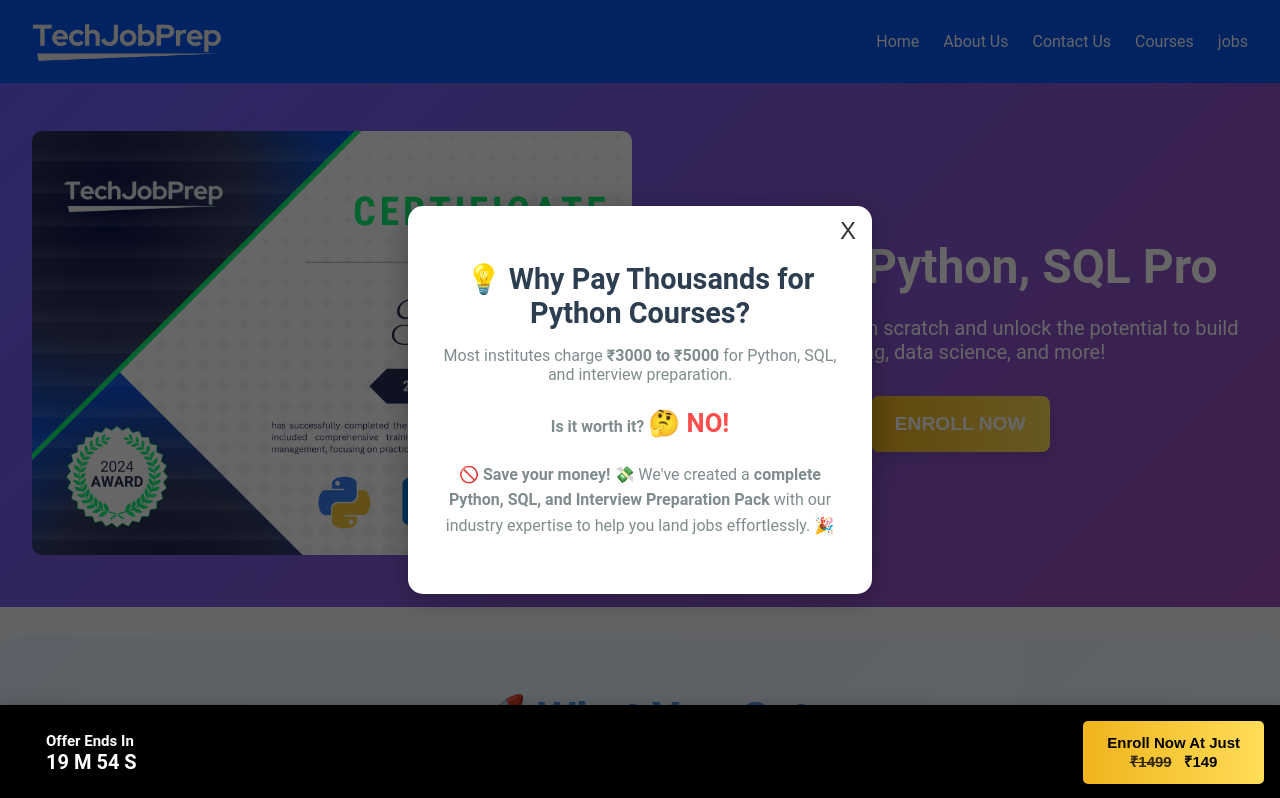
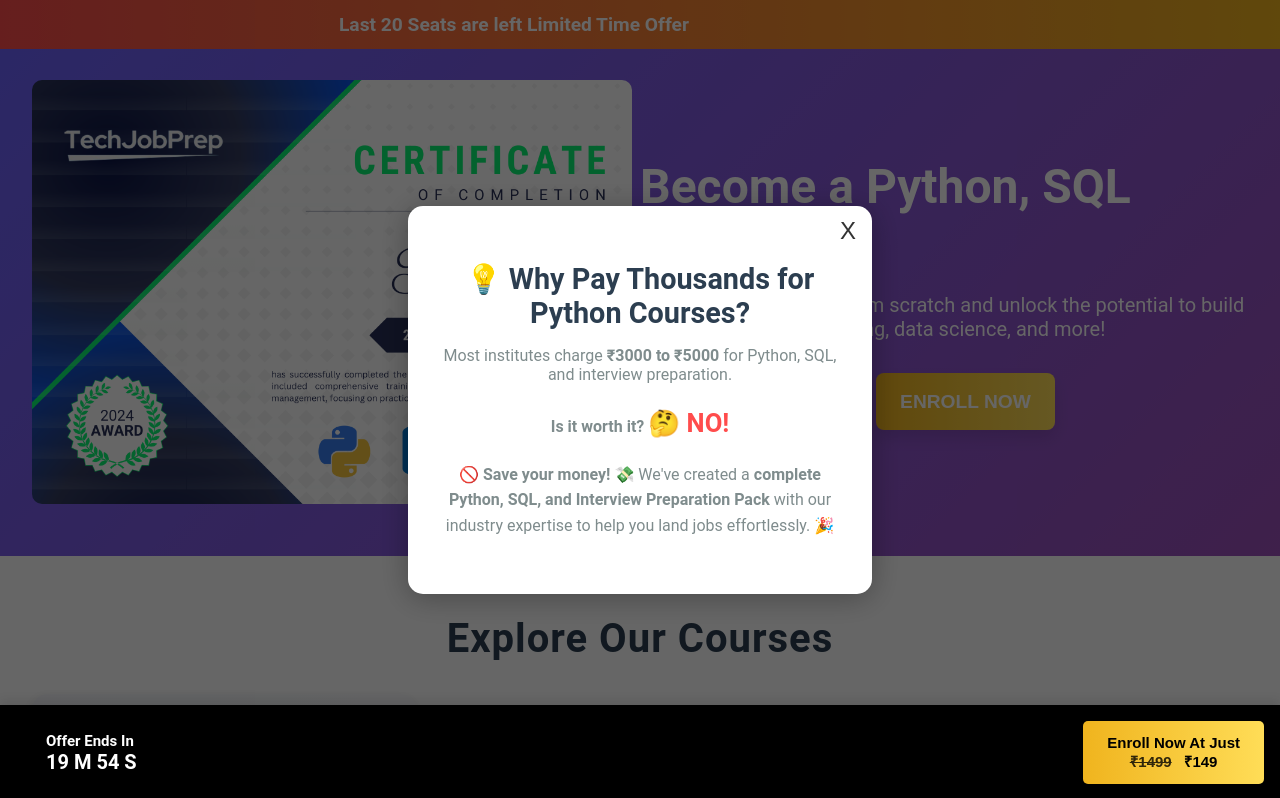
Before and after one commit to TechJobPrep/website, a React (Create React App) app: page / in a window 1280 px wide. Shown: the top 798 px of the page. Built offline with nearby package versions, Linux system fonts and the light colour scheme.

Commit message:
design updated

```diff
--- a/src/App.js
+++ b/src/App.js
@@ -17,21 +17,24 @@
 import CoursesDisplay from "./Components/CoursesDisplay";
 import Jobs from "./Components/Jobs";
 import Interview from "./Components/Interview.js";
+import Popup from "./Components/Popup.js";
 
 function App() {
   return (
     <Router>
       <div className="app">
-        <Navbar />
+        {/* <Navbar /> */}
         <Routes>
           <Route path="/" element={
             <>
               <Hero />
+              <CoursesDisplay/>
+              <Testimonials />
               <MessageComponent />
               <WhatYouGet />
               <CourseDetails />
               <StickyCard />
-              <Testimonials />
+              <Popup/>
               <FAQ />
             </>
           } />
--- a/src/Components/Hero.css
+++ b/src/Components/Hero.css
@@ -1,4 +1,38 @@
+/* Scrolling Text */
+.scrolling-text {
+  background: linear-gradient(90deg, #ff4c4c, #f0b41e);
+  color: white;
+  font-weight: bold;
+  font-size: 1.2rem;
+  padding: 0.8rem 0;
+  text-align: center;
+  overflow: hidden;
+  position: fixed;
+  top: 0;
+  width: 100%;
+  z-index: 1000;
+  animation: fadeIn 0.5s ease-in;
+}
+
+.scrolling-text span {
+  display: inline-block;
+  white-space: nowrap;
+  animation: scroll 10s linear infinite;
+}
+
+/* Scrolling Animation */
+@keyframes scroll {
+  0% {
+    transform: translateX(100%);
+  }
+  100% {
+    transform: translateX(-100%);
+  }
+}
+
+/* Hero Section */
 .hero {
+  margin-top: 2rem; /* Space for scrolling text */
   display: flex;
   flex-wrap: wrap;
   align-items: center;
@@ -27,47 +61,38 @@
 .button-container {
   display: flex;
   gap: 1.5rem;
-
   margin-top: 2rem;
   margin-left: 1rem;
 }
 
 /* Secondary Button */
 .secondary-btn {
-  background: #8A58D6;
+  background: #8a58d6;
   color: white;
   font-size: 1.2rem;
   font-weight: bold;
   padding: 0.8rem 1.5rem;
-  border: 2px solid #F0B41E;
+  border: 2px solid #f0b41e;
   border-radius: 8px;
   text-transform: uppercase;
-  display: flex;
-  align-items: center;
-  justify-content: center;
   cursor: pointer;
-  position: relative;
-  overflow: hidden;
   transition: all 0.3s ease;
-  text-decoration: none;
 }
 
 .secondary-btn .strike-cont {
   text-decoration: line-through;
   margin-right: 0.5rem;
   color: #999;
-  font-weight: 500;
 }
 
 .secondary-btn:hover {
-  background: #F0B41E;
-  color: white;
-  border-color: #F0B41E;
+  background: #f0b41e;
+  border-color: #f0b41e;
 }
 
 /* Primary Button */
 .primary-btn {
-  background: linear-gradient(90deg, #F0B41E, #ffdd57);
+  background: linear-gradient(90deg, #f0b41e, #ffdd57);
   color: white;
   font-size: 1.2rem;
   font-weight: bold;
@@ -77,35 +102,19 @@
   text-transform: uppercase;
   box-shadow: 0px 8px 15px rgba(0, 0, 0, 0.1);
   cursor: pointer;
-  position: relative;
-  overflow: hidden;
   transition: all 0.3s ease;
 }
 
 .primary-btn:hover {
-  background: linear-gradient(90deg, #ffdd57, #F0B41E);
+  background: linear-gradient(90deg, #ffdd57, #f0b41e);
   transform: translateY(-2px);
   box-shadow: 0px 12px 20px rgba(0, 0, 0, 0.2);
 }
 
-/* Price Emphasis (Optional) */
-.primary-btn::before,
-.secondary-btn::before {
-  content: "";
-  position: absolute;
-  top: 0;
-  left: 0;
-  right: 0;
-  bottom: 0;
-  background: rgba(255, 255, 255, 0.1);
-  z-index: 1;
-  transition: opacity 0.3s;
-  opacity: 0;
-}
-
-.primary-btn:hover::before,
-.secondary-btn:hover::before {
-  opacity: 1;
+/* Hero Image */
+.hero-image img {
+  max-width: 600px;
+  border-radius: 10px;
 }
 
 /* Mobile Styles */
@@ -121,38 +130,9 @@
     font-size: 1.2rem;
     padding: 1rem;
   }
-}
-
-
-
-
-
-
-
-
-
-
-
-
-  .hero-image img {
-    max-width: 600px;
-    border-radius: 10px;
-  }
-
-  @media (max-width: 768px) {
-    .hero {
-      flex-direction: column;
-      text-align: center;
-      padding-left:10px;
-    }
 
   .hero-content {
     max-width: 100%;
-      margin-bottom: 2rem;
-    }
-
-    .hero-buttons {
-      justify-content: center;
   }
 
   .hero-image img {
@@ -160,10 +140,3 @@
     border-radius: 10px;
   }
 }
-
-
-  .dis-code{
-    color: black;
-    font-weight: 500;
-    margin-left: 2px;
-  }
--- a/src/Components/Hero.js
+++ b/src/Components/Hero.js
@@ -1,10 +1,15 @@
 import React from "react";
 import "./Hero.css";
-import banner from "../Assets/yCertificate.png"
-//import { Link } from "react-router-dom";
+import banner from "../Assets/yCertificate.png";
 
 const Hero = () => {
   return (
+    <>
+      {/* Scrolling Text */}
+      <div className="scrolling-text">
+        <span> Last 20 Seats are left Limited Time Offer</span>
+      </div>
+
       <section className="hero">
         <div className="hero-image">
           <img
@@ -13,15 +18,14 @@
           />
         </div>
         <div className="hero-content">
-        <h1>Become a Python, SQL Pro</h1>
+          <h1>Become a Python, SQL Developer</h1>
           <p>
-          Learn Python and SQl from scratch and unlock the potential to build your career in programming, data science, and more!
+            Learn Python and SQL from scratch and unlock the potential to build your career in programming, data science, and more!
           </p>
           <div className="button-container">
             <button className="secondary-btn">
               <span className="strike-cont">₹ 1499/-</span> ₹ 149/-
             </button>
-           {/* <Link to="/cd"><button className="secondary-btn">Know More</button></Link> */}
             <button
               onClick={() =>
                 window.open('https://topmate.io/digitaldelightshop/1083329/pay', '_blank', 'noopener,noreferrer')
@@ -30,15 +34,10 @@
             >
               Enroll Now
             </button>
-
-
-
           </div>
-
-
         </div>
-
       </section>
+    </>
   );
 };
 
--- /dev/null
+++ b/src/Components/Popup.css
@@ -0,0 +1,67 @@
+.a-popup {
+  position: fixed;
+  bottom: 100px;
+  right: 40px;
+  background: linear-gradient(135deg, #6c63ff, #9d50bb);
+  color: white;
+  border-radius: 20px;
+  box-shadow: 0 4px 15px rgba(0, 0, 0, 0.2);
+  padding: 10px 15px;
+  display: flex;
+  align-items: center;
+  gap: 10px;
+  z-index: 1000;
+  animation: fadeIn 0.4s ease-in-out, fadeOut 0.4s ease-in-out 9.6s;
+}
+
+.a-popup-content {
+  display: flex;
+  align-items: center;
+  gap: 10px;
+}
+
+.a-profile-pic {
+  width: 40px;
+  height: 40px;
+  background: #ffdd57;
+  color: #6c63ff;
+  font-size: 1.2rem;
+  font-weight: bold;
+  display: flex;
+  align-items: center;
+  justify-content: center;
+  border-radius: 50%;
+  text-transform: uppercase;
+}
+
+.a-popup-text {
+  font-size: 0.85rem;
+  line-height: 1.2;
+}
+
+.a-popup-text strong {
+  display: block;
+  font-size: 0.95rem;
+}
+
+@keyframes fadeIn {
+  from {
+    opacity: 0;
+    transform: translateY(20px);
+  }
+  to {
+    opacity: 1;
+    transform: translateY(0);
+  }
+}
+
+@keyframes fadeOut {
+  from {
+    opacity: 1;
+    transform: translateY(0);
+  }
+  to {
+    opacity: 0;
+    transform: translateY(20px);
+  }
+}
--- /dev/null
+++ b/src/Components/Popup.js
@@ -0,0 +1,52 @@
+import React, { useEffect, useState } from "react";
+import "./Popup.css";
+
+const Popup = () => {
+  const [showPopup, setShowPopup] = useState(false);
+  const [currentPerson, setCurrentPerson] = useState({});
+
+  const people = [
+    { name: "putta varshitha", message: "Enrolled in Python + SQL Course" },
+    { name: "Pavani Langar", message: "Enrolled in Python + SQL Course" },
+    { name: "Tarun kumar", message: "Enrolled in Python + SQL Course" },
+    { name: "Sathishreddy", message: "Enrolled in Python + SQL Course" },
+    { name: "Devi prasad", message: "Enrolled in Python + SQL Course" },
+    { name: "Poorna Shivani", message: "Enrolled in Python + SQL Course" },
+    { name: "Ch Sai Likith", message: "Enrolled in Python + SQL Course" },
+  ];
+
+  useEffect(() => {
+    const interval = setInterval(() => {
+      const randomPerson =
+        people[Math.floor(Math.random() * people.length)];
+      setCurrentPerson(randomPerson);
+      setShowPopup(true);
+
+      setTimeout(() => {
+        setShowPopup(false);
+      }, 5000); // Display popup for 10 seconds
+    }, 7000); // Trigger every 20 seconds
+
+    return () => clearInterval(interval);
+  }, [people]);
+
+  return (
+    <>
+      {showPopup && (
+        <div className="a-popup">
+          <div className="a-popup-content">
+            <div className="a-profile-pic">
+              {currentPerson.name && currentPerson.name[0].toUpperCase()}
+            </div>
+            <div className="a-popup-text">
+              <strong>{currentPerson.name}</strong>
+              <p>{currentPerson.message}</p>
+            </div>
+          </div>
+        </div>
+      )}
+    </>
+  );
+};
+
+export default Popup;
```
Lines whose indentation alone changed are shown as unchanged.
